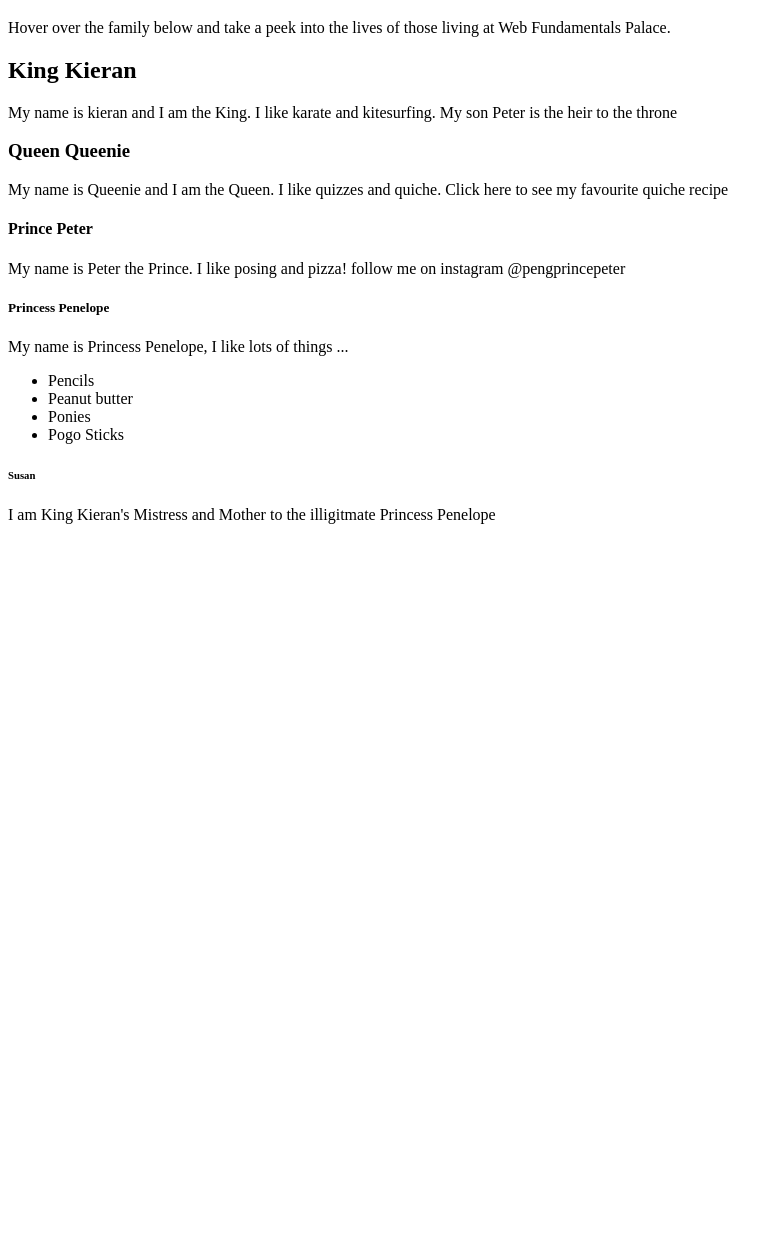
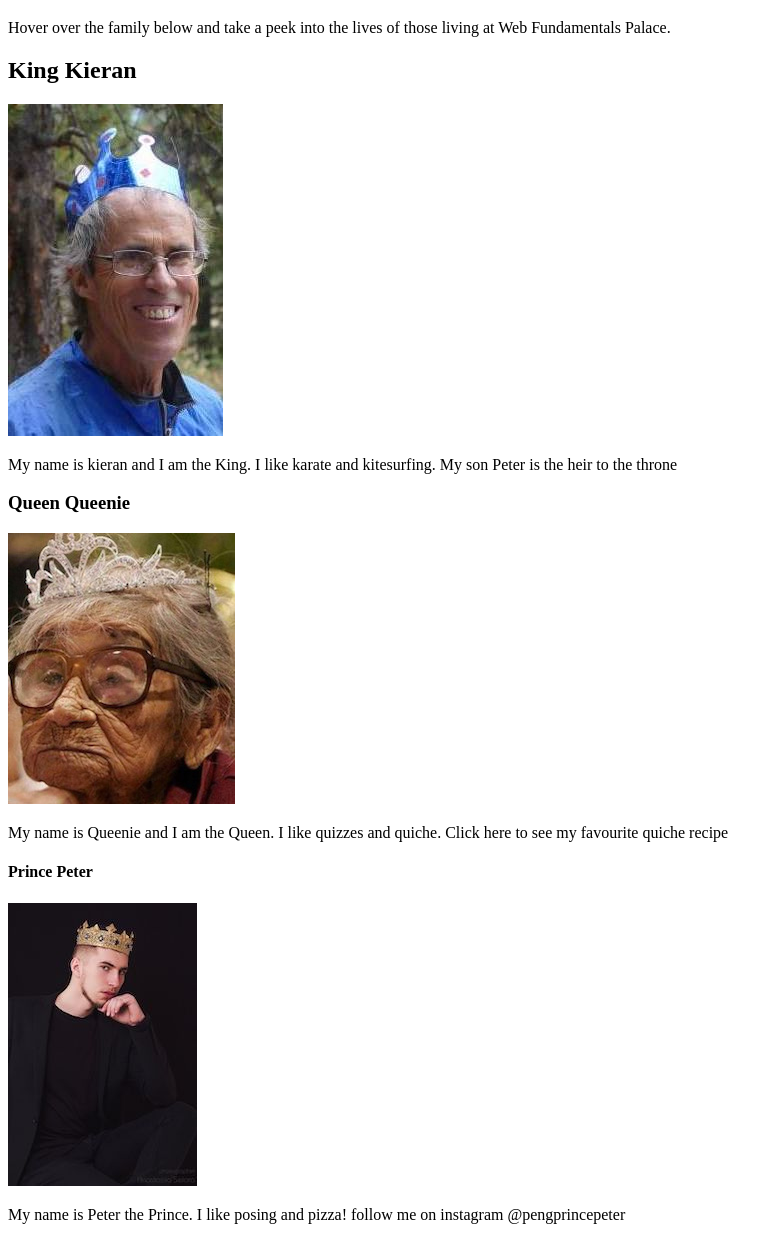
Before and after one commit to Philsb9032/nology-coursework, a plain HTML site: page 02 web fundamentals/index.html in a window 1280 px wide. Shown: the part 61-1300 px from the top of the page, without its empty margins (0-783 px from the left). Before the commit the page ends 800 px from the top, so only its background shows below. Drawn offline with Linux system fonts and the light colour scheme.

Commit message:
"added img text for images"

```diff
--- a/02 web fundamentals/index.html
+++ b/02 web fundamentals/index.html
@@ -11,22 +11,22 @@
   <p>Hover over the family below and take a peek into the lives of those living at Web Fundamentals Palace.</p>
 
   <h2>King Kieran</h2>
-
-
+  <img src="./images/king.jpg" alt="king kieran">
 
   <p>My name is kieran and I am the King. I like karate and kitesurfing. My son Peter is the heir to the throne</p>
 
   <h3>Queen Queenie</h3>
-
+  <img src="./images/queen.jpg" alt="Queen Queenie">
 
   <p>My name is Queenie and I am the Queen. I like quizzes and quiche. Click here to see my favourite quiche recipe</p>
 
   <h4>Prince Peter</h4>
-
+  <img src="./images/prince-peter.jpg" alt="Prince Peter">
 
   <p>My name is Peter the Prince. I like posing and pizza! follow me on instagram @pengprincepeter</p>
 
   <h5>Princess Penelope</h5>
+  <img src="./images/princess-penelope.jpg" alt="Princess Penelope">
 
 
   <p>My name is Princess Penelope, I like lots of things ...</p>
@@ -38,7 +38,7 @@
   </ul>
 
   <h6>Susan</h6>
-
+  <img src="./images/susan.jpg" alt="Susan">
 
   <p>I am King Kieran's Mistress and Mother to the illigitmate Princess Penelope</p>
 
```
